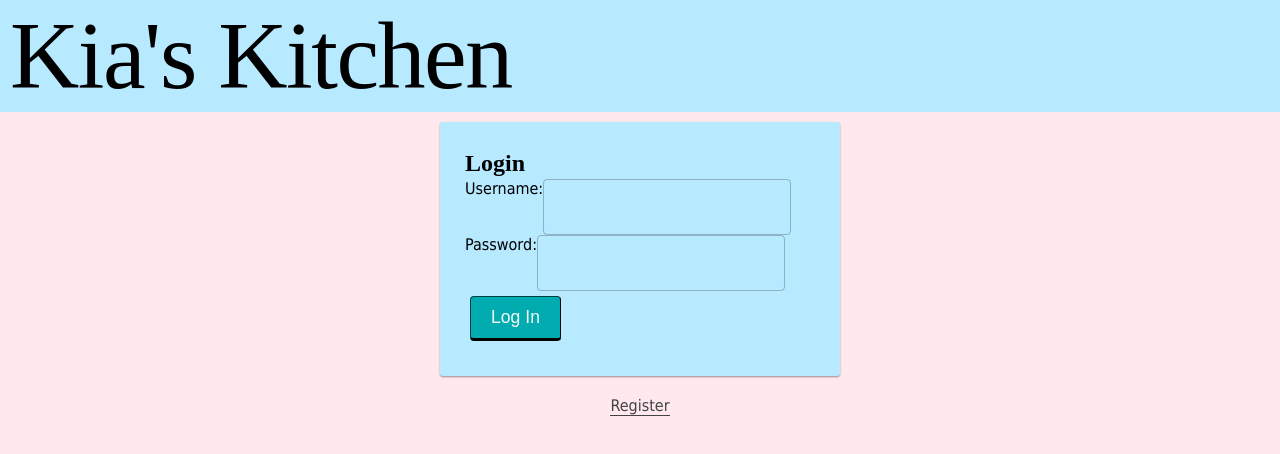
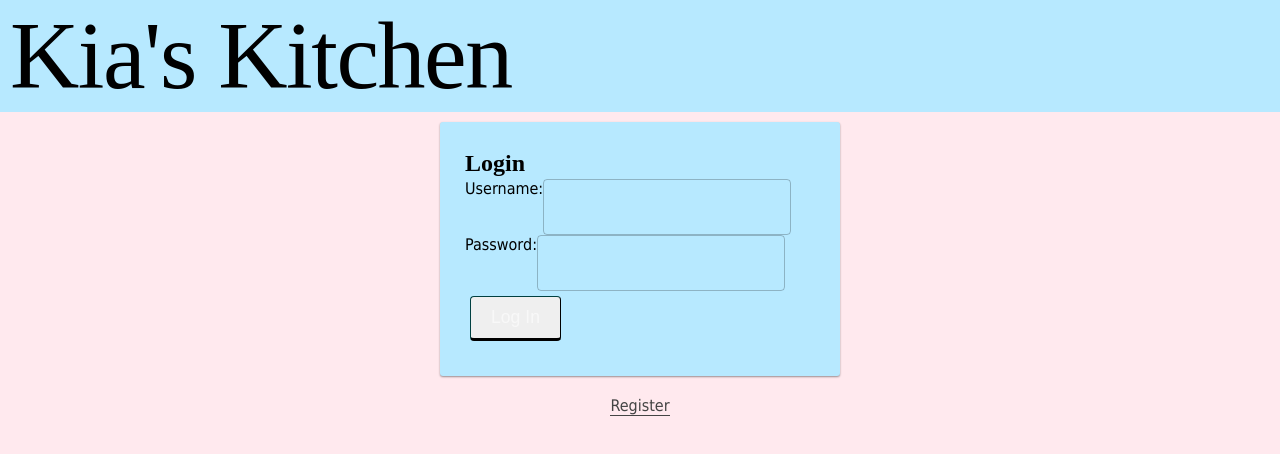
Before and after one commit to Xibbrahimovic/Kias_Kitchen, a React (Create React App) app: page /#/home in a window 1280 px wide. Shown: the top 454 px of the page. Built offline with nearby package versions, Linux system fonts and the light colour scheme; no server answers.

Commit message:
some minro styling

```diff
--- a/src/components/App/App.css
+++ b/src/components/App/App.css
@@ -33,7 +33,7 @@ Button
   border-color: #014041;
   border-width: 1px 1px 3px;
   border-radius: 4px;
-  background-color: #00acb0;
+
   color: #f8f8f8;
   font-size: 1.1rem;
   outline: 0;
```
